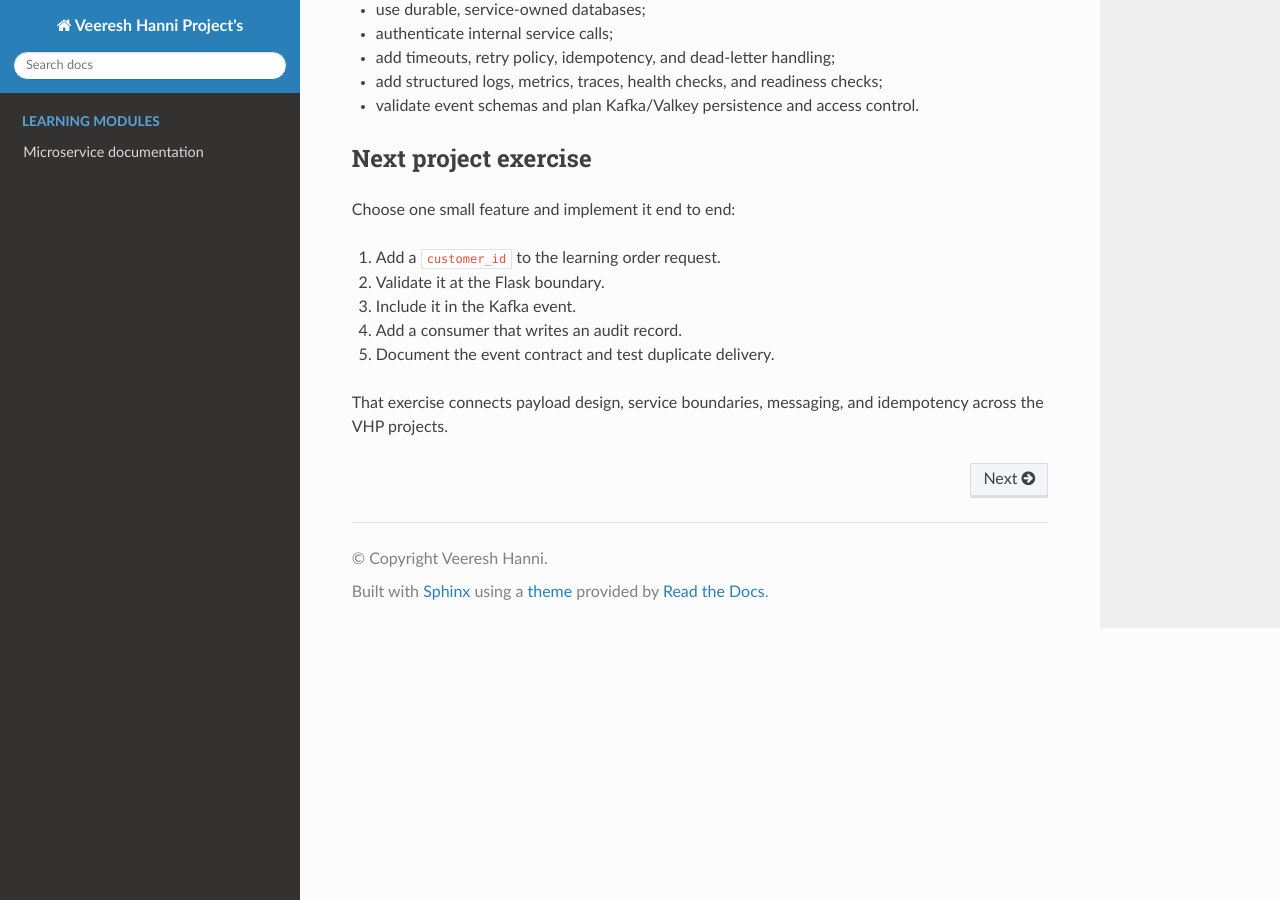
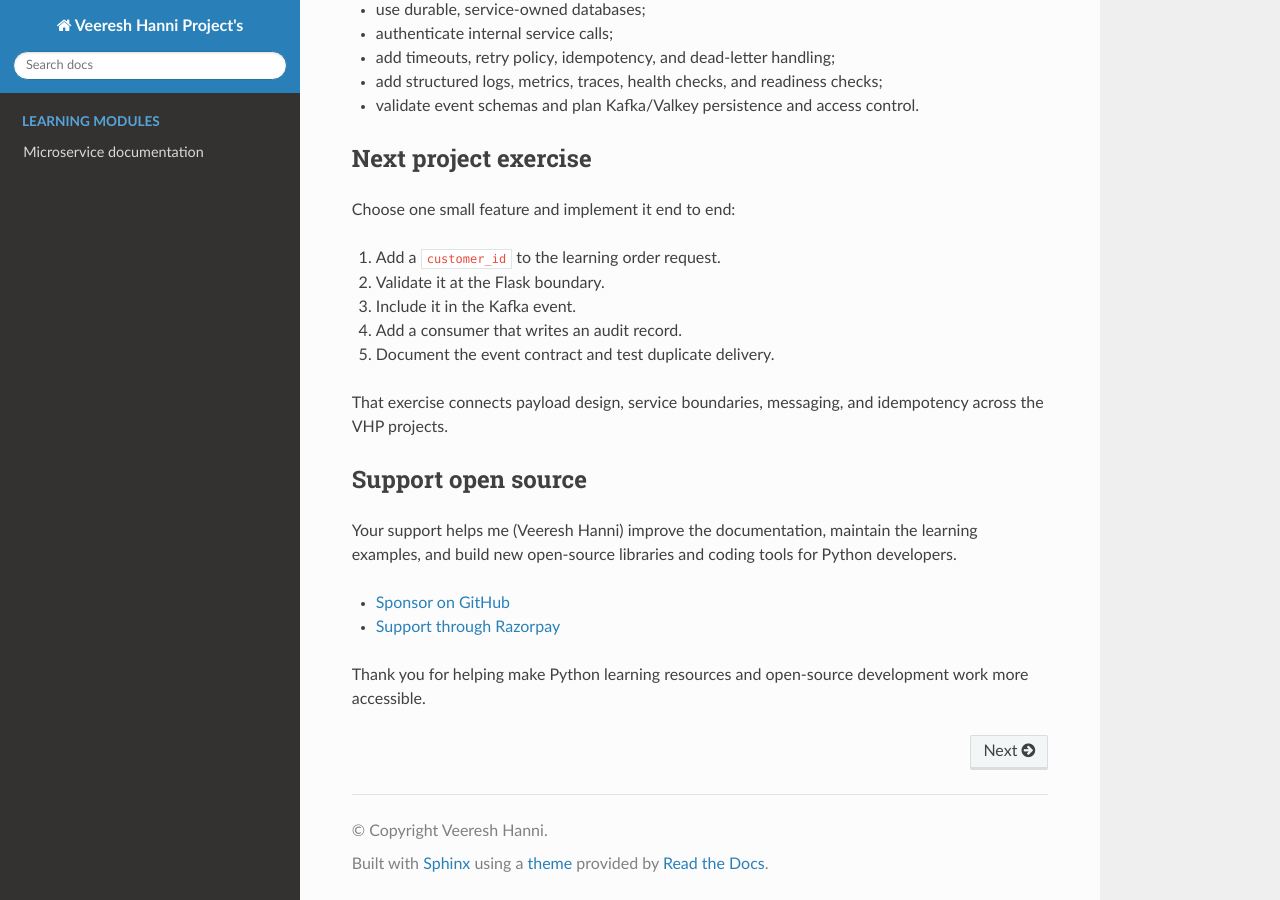
Before and after one commit to Veeresh-Hanni/vhp, a Sphinx documentation site: the page built from docs/index.md, in a window 1280 px wide and 900 px high, scrolled down 4740 px. Built offline with Sphinx 7.4.7 and the Read the Docs theme 3.1.0, drawn with Linux system fonts in a browser that asks for light colours.

Commit message:
added sponsor buttons

```diff
--- a/docs/index.md
+++ b/docs/index.md
@@ -234,3 +234,15 @@ Choose one small feature and implement it end to end:
 
 That exercise connects payload design, service boundaries, messaging, and
 idempotency across the VHP projects.
+
+## Support open source
+
+Your support helps me (Veeresh Hanni) improve the documentation, maintain the
+learning examples, and build new open-source libraries and coding tools for
+Python developers.
+
+- [Sponsor on GitHub](https://github.com/sponsors/Veeresh-Hanni)
+- [Support through Razorpay](https://razorpay.me/@veereshhanni)
+
+Thank you for helping make Python learning resources and open-source
+development work more accessible.
```
Also changed, not shown: README.md (+12 -0 lines).
